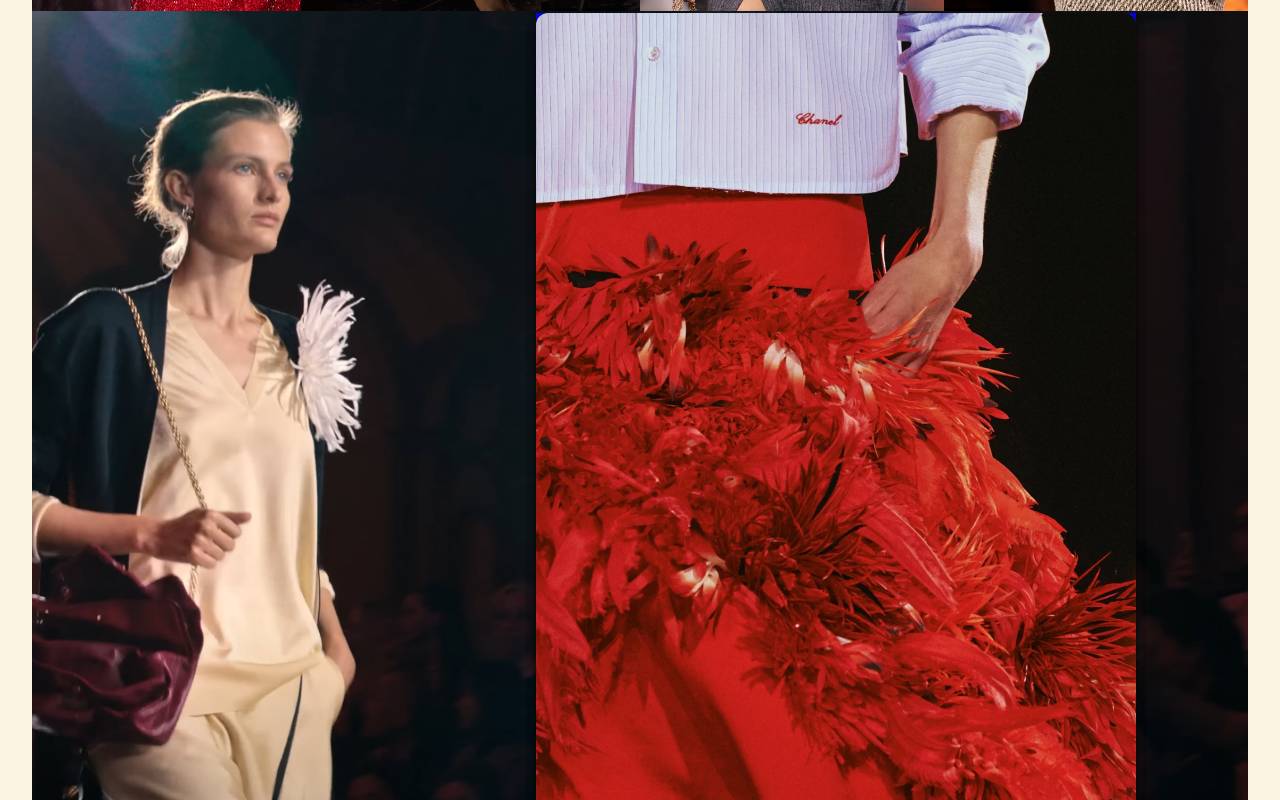
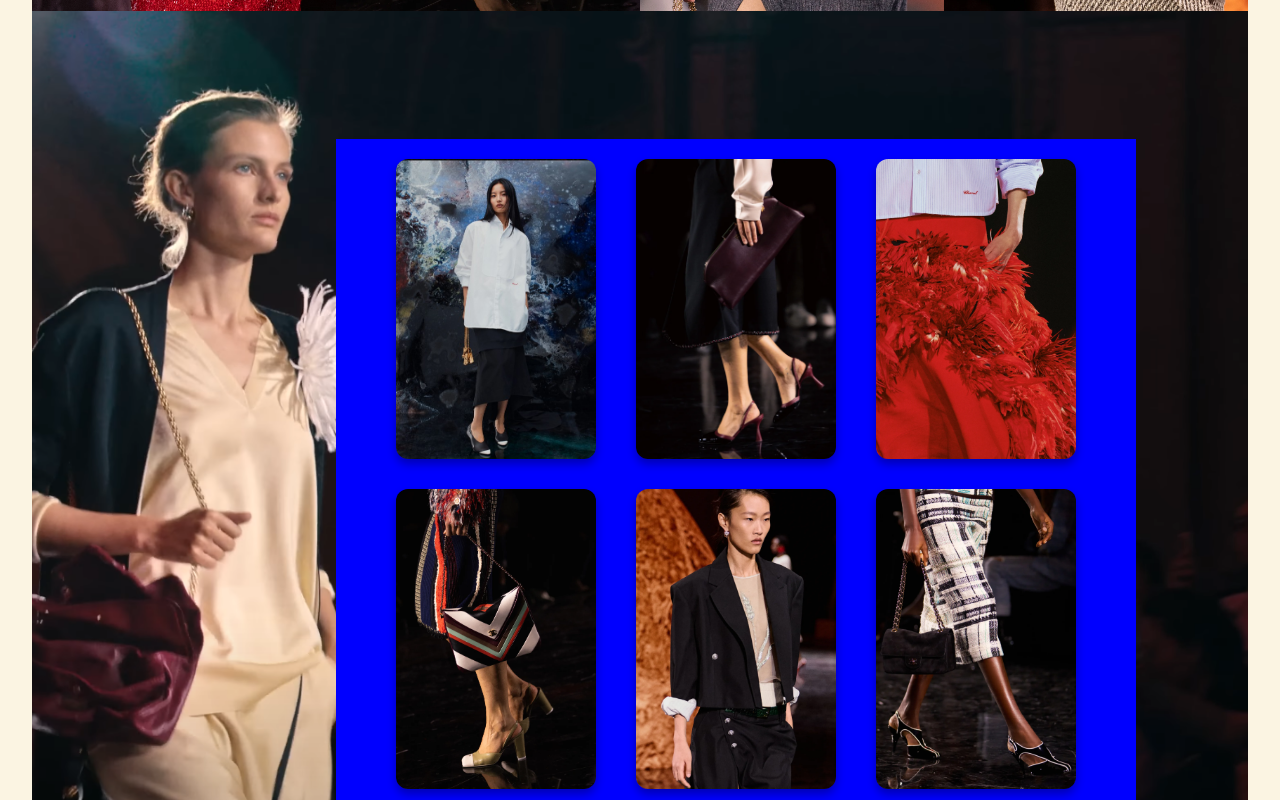
Before and after one commit to andysund/chanel-exp-v2, a React (Vite) app in the folder frontend/vite-project/: page / in a window 1280 px wide. Shown: the part 620-1420 px from the top of the page. Built offline with nearby package versions, Linux system fonts and the light colour scheme.

Commit message:
new layout

```diff
--- a/frontend/vite-project/src/components/Mainframe.css
+++ b/frontend/vite-project/src/components/Mainframe.css
@@ -11,24 +11,29 @@
 
 .mainframe-container {
   position: relative;
-  width: 600px;
-  height: 952px;
+  display: flex;
+  flex-wrap: wrap;
+  width: 800px;
+  height:700px;
   background-color: blue;
   margin-right: 112px;
+  flex-direction: row;
+  padding: 20px;
+  justify-content: space-evenly;
 }
 
 .mainframe-one,
 .mainframe-two,
 .mainframe-three {
-  position: absolute;
-  width: 600px;
-  height: 952px;
+  width:  200px;
+  height: 300px;
   border-radius: 12px;
   box-shadow: 0 5px 10px rgba(0, 0, 0, 0.3);
-  transition: transform 0.3s ease, box-shadow 0.3s ease;
+  transition: transform 0.8s ease, box-shadow 0.3s ease;
   background-size: cover;
   background-position: center;
   background-repeat: no-repeat;
+  bottom: 35px;
 }
 
 .mainframe-one {
@@ -37,21 +42,22 @@
 }
 
 .mainframe-two {
-  z-index: 2;
+  z-index: 3;
 
 }
 
 .mainframe-three {
-  z-index: 3;
+  z-index: 2;
 }
 
-/* Hover effects */
+/* Hover effects
 .mainframe-container:hover .mainframe-one {
-  transform: rotate(-5deg) translate(-25px, -25px);
+  transform: rotate(-15deg) translate(-25px, -25px);
+
 }
 .mainframe-container:hover .mainframe-two {
-  transform: rotate(0deg) translate(0, -10px);
+  transform: rotate(15deg) translate(0, -10px);
 }
 .mainframe-container:hover .mainframe-three {
-  transform: rotate(5deg) translate(25px, 25px);
-}
+  transform: rotate(-15deg) translate(25px, 25px);
+}*/
--- a/frontend/vite-project/src/components/Mainframe.jsx
+++ b/frontend/vite-project/src/components/Mainframe.jsx
@@ -5,6 +5,10 @@ import backgroundMain from '../assets/photos/background-main.png';
 import frontOne from '../assets/photos/front-one.webp';
 import lowerOne from '../assets/photos/lower-one.webp';
 import sideOne from '../assets/photos/side-one.webp';
+import bagOne from '../assets/photos/bag-one.webp';
+import frontFull from '../assets/photos/front-full.jpg';
+import lowerTwo from '../assets/photos/lower-two.webp';
+import frontFour from '../assets/photos/front-four.webp';
 
 function Mainframe() {
   return (
@@ -15,7 +19,7 @@ function Mainframe() {
       <div className="mainframe-container">
         <div
           className="mainframe-one"
-          style={{ backgroundImage: `url(${frontOne})` }}
+          style={{ backgroundImage: `url(${frontFull})` }}
         ></div>
         <div
           className="mainframe-two"
@@ -24,6 +28,19 @@ function Mainframe() {
         <div
           className="mainframe-three"
           style={{ backgroundImage: `url(${sideOne})` }}
+
+        ></div>
+        <div
+          className="mainframe-one"
+          style={{ backgroundImage: `url(${bagOne})` }}
+        ></div>
+        <div
+          className="mainframe-one"
+          style={{ backgroundImage: `url(${frontFour})` }}
+        ></div>
+        <div
+          className="mainframe-one"
+          style={{ backgroundImage: `url(${lowerTwo})` }}
         ></div>
       </div>
     </div>
```
